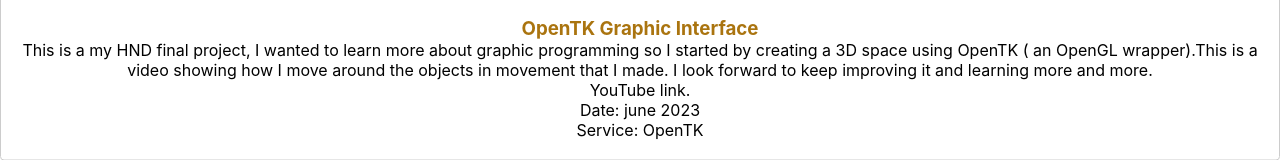
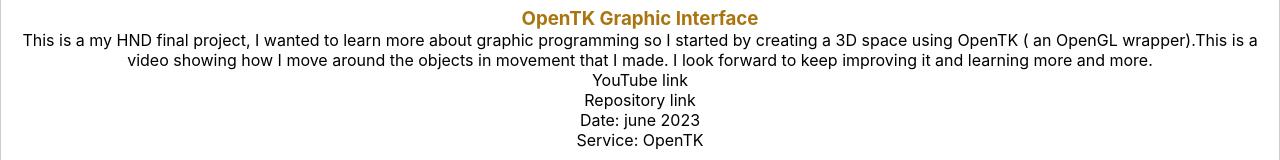
Before and after one commit to AlvaroSotos/RepositorioAlvaroSotos.github.io, a React (Create React App) app: page / in a window 1280 px wide. Both pictures are taken after a click on the picture 640 px from the left and 1152 px from the top of the page. Shown: the part 1074-1234 px from the top of the page. Built offline with nearby package versions, Linux system fonts and the light colour scheme.

Commit message:
repositoryLink

```diff
--- a/src/pages/page.js
+++ b/src/pages/page.js
@@ -128,7 +128,8 @@ const Page = () => {
                     <h3>OpenTK Graphic Interface</h3>
                     <p>This is a my HND final project, I wanted to learn more about graphic programming so I started by creating a 3D space using OpenTK ( an OpenGL wrapper).This is a video showing how I move around the objects in movement that I made.
                        I look forward to keep improving it and learning more and more. </p>
-                    <a href="https://youtu.be/aiH3Y2bVk7g">YouTube link.</a>
+                    <a href="https://youtu.be/aiH3Y2bVk7g">YouTube link</a>
+                    <p href="https://bitbucket.org/alvarosotos/opentk-graphic-interface/src/master/">Repository link</p>
                     <p>Date: june 2023</p>
                     <p className="service">Service: OpenTK</p>
                     </div>
```
